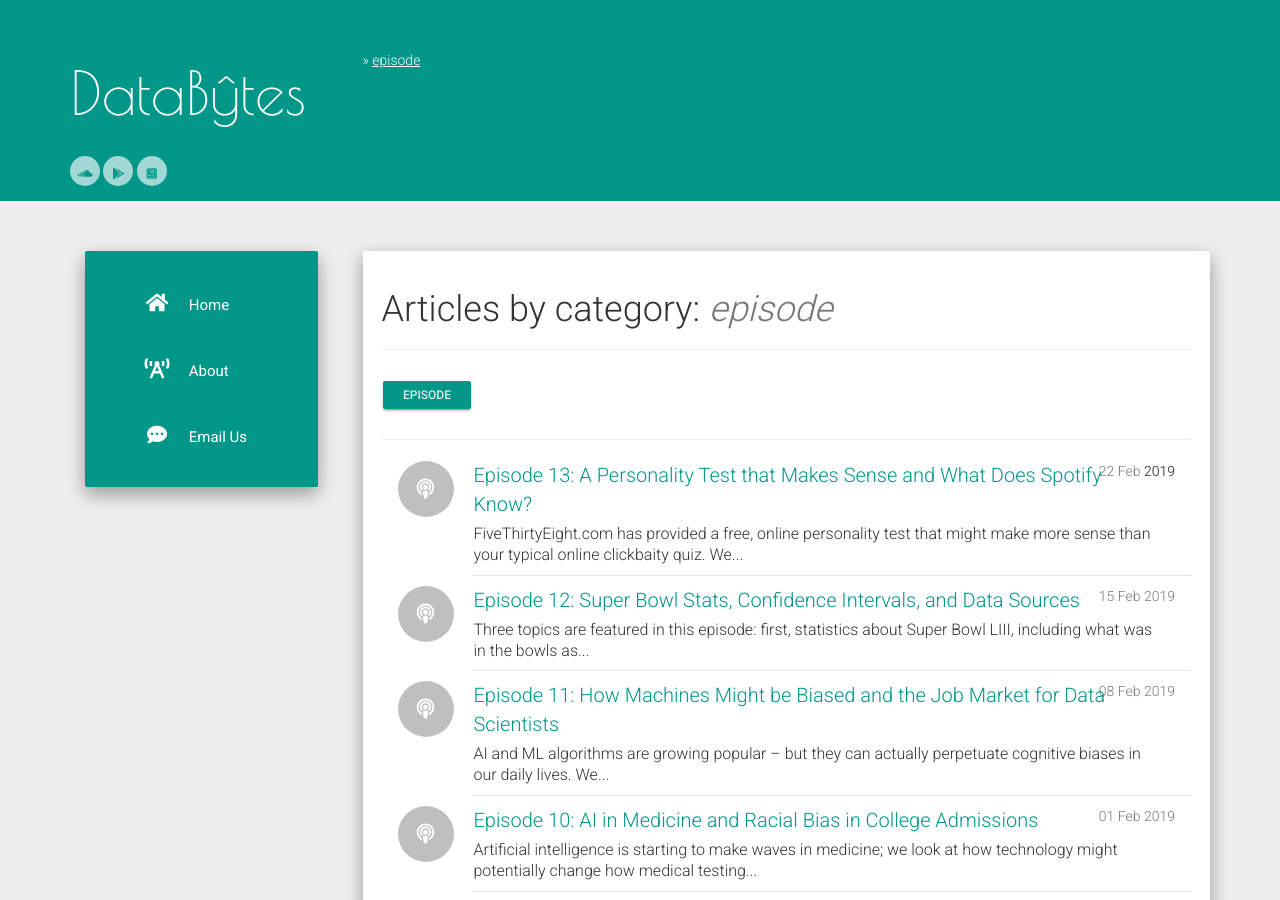
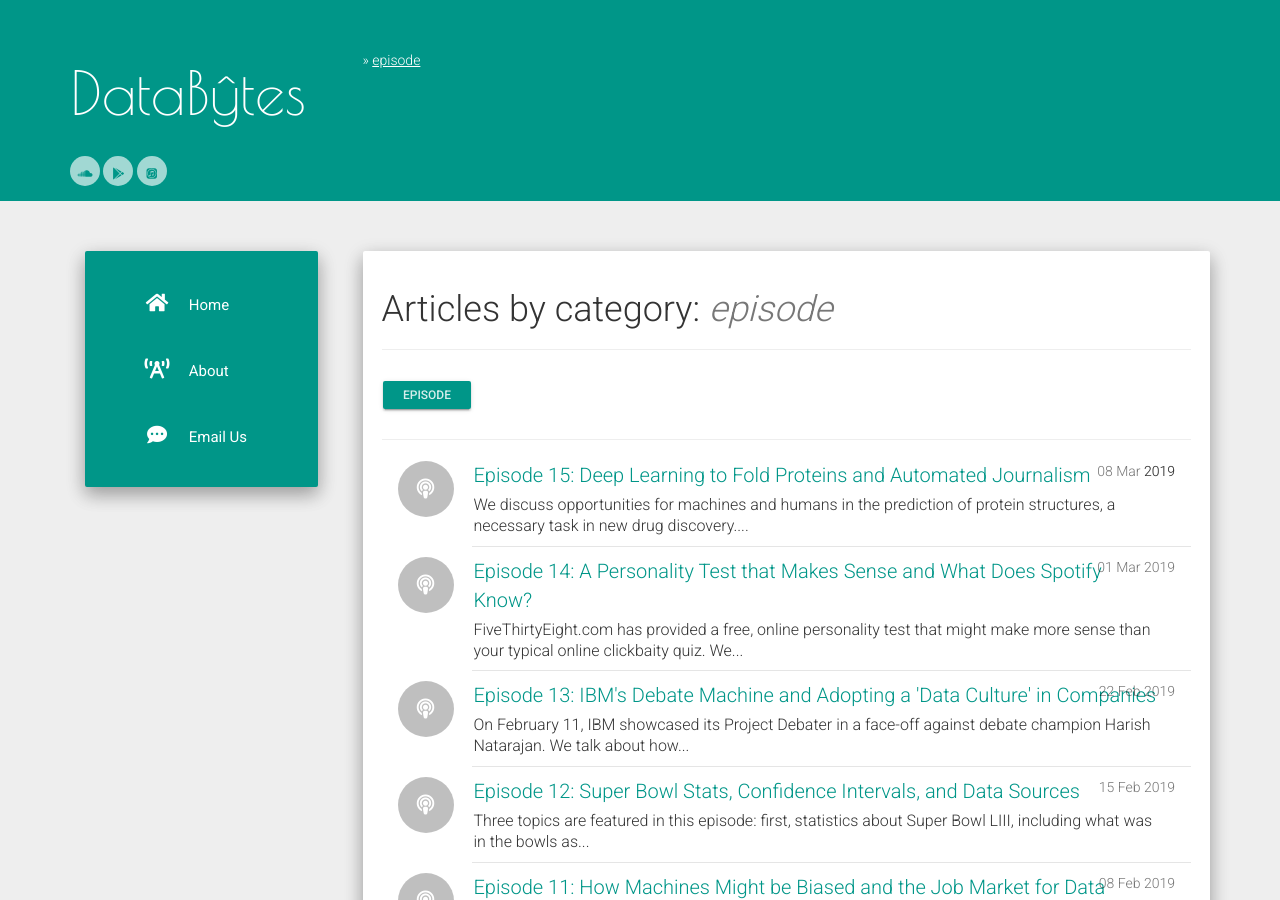
Before and after one commit to DataBytesPodcast/databytespodcast.github.io, a Jekyll site: the page built from category/jekyll.md, in a window 1280 px wide and 900 px high. Built offline with Jekyll 4.4.1, drawn with Linux system fonts in a browser that asks for light colours; nearby versions of some CDN libraries.

Commit message:
added eps 14-15, and reordered.

```diff
--- /dev/null
+++ b/_posts/2019-02-22-debate-ibm-nvp.md
@@ -0,0 +1,18 @@
+---
+layout: post
+title:  "Episode 13: IBM's Debate Machine and Adopting a 'Data Culture' in Companies"
+date:   2019-02-22
+categories: episode
+---
+
+On February 11, IBM showcased its Project Debater in a face-off against debate champion Harish Natarajan. We talk about how this machine vs. human competition went. Then, we discuss a Harvard Business Review article citing a survey that discovered companies are not becoming data-oriented quickly enough.
+
+### Sources
+
+* [Fortune.com article on Project Debater](http://fortune.com/2019/02/12/man-versus-machine-ai-artificial-intelligence-ibm-project-debater/)
+
+* [Youtube video of Project Debater vs. Harish Natarajan](https://www.youtube.com/watch?v=m3u-1yttrVw)
+
+* [HBR Article: Companies Are Failing in Their Efforts to Become Data-Driven](https://hbr.org/2019/02/companies-are-failing-in-their-efforts-to-become-data-driven)
+
+* [NVP Big Data and AI Executive Survey 2019 Findings](http://newvantage.com/wp-content/uploads/2018/12/Big-Data-Executive-Survey-2019-Findings-Updated-010219-1.pdf)
--- a/_posts/2019-02-22-personality-test-spotify.md
+++ b/_posts/2019-03-01-personality-test-spotify.md
@@ -1,7 +1,7 @@
 ---
 layout: post
-title:  "Episode 13: A Personality Test that Makes Sense and What Does Spotify Know?"
-date:   2019-02-22
+title:  "Episode 14: A Personality Test that Makes Sense and What Does Spotify Know?"
+date:   2019-03-01
 categories: episode
 ---
 
--- /dev/null
+++ b/_posts/2019-03-08-protein-folding-auto-journalism.md
@@ -0,0 +1,28 @@
+---
+layout: post
+title:  "Episode 15: Deep Learning to Fold Proteins and Automated Journalism"
+date:   2019-03-08
+categories: episode
+---
+
+We discuss opportunities for machines and humans in the prediction of protein structures, a necessary task in new drug discovery. Google's DeepMind has taken the prize in the recent iteration of CASP, a protein folding prediction challenge. We also discuss how AI has begun to revolutionize journalism.
+
+### Sources
+
+* [Making New Drugs With a Dose of Artificial Intelligence](https://www.nytimes.com/2019/02/05/technology/artificial-intelligence-drug-research-deepmind.html?partner=rss&emc=rss)
+
+* [Mohammed AlQuraishi Blogpost on CASP13](https://moalquraishi.wordpress.com/2018/12/09/alphafold-casp13-what-just-happened/)
+
+* [FoldIt FAQs](https://fold.it/portal/info/faq)
+
+* [The power of subjectivity in the age of robot journalism](https://endlessmedia.news/media-deepdive/the-power-of-subjectivity-in-the-age-of-robot-journalism-118/)
+
+* [The Rise of the Robot Reporter](https://www.nytimes.com/2019/02/05/business/media/artificial-intelligence-journalism-robots.html)
+
+* [Medium.com Article: The Future of Journalism: Will Robots Get it Right?](https://medium.com/@orge/this-is-the-future-of-journalism-will-a-machine-get-it-right-d3e747f16751)
+
+* [Forbes.com: Did A Robot Write This? How AI Is Impacting Journalism](https://www.forbes.com/sites/nicolemartin1/2019/02/08/did-a-robot-write-this-how-ai-is-impacting-journalism/#1721e7fb7795)
+
+* [Why Listen to Earnings Calls When Artificial Intelligence Can Do It Better?](https://www.institutionalinvestor.com/article/b15130p2nnv8dr/why-listen-to-earnings-calls-when-artificial-intelligence-can-do-it-better)
+
+* [Interpreting Earnings Calls with Natural Language Processing](https://insight.factset.com/interpreting-earnings-calls-with-natural-language-processing)
```
